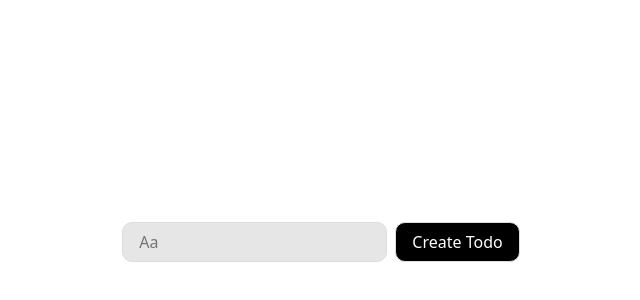
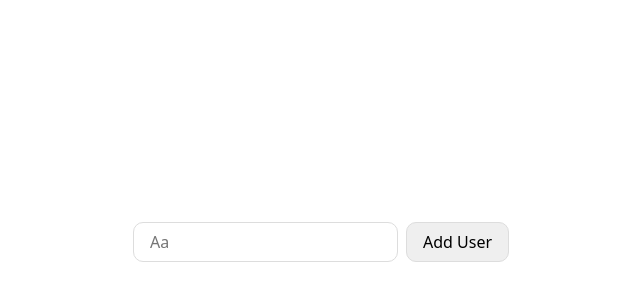
Before and after one commit to hamdi4-beep/github-fetcher, a React (Create React App) app: page / in a window 1280 px wide. Shown: the part 158-458 px from the top of the page, without its empty margins (319-959 px from the left). Built offline with nearby package versions, Linux system fonts and the light colour scheme.

Commit message:
added new files and further improved code readablity

```diff
--- a/src/App.js
+++ b/src/App.js
@@ -1,10 +1,8 @@
+import { UsersContainer } from './UsersContainer'
 import './styles'
-import { TodosContainer } from './TodosContainer'
 
 export default function App() {
     return (
-        <div className='wrapper'>
-            <TodosContainer />
-        </div>
+        <UsersContainer />
     )
 }
--- a/src/Form.js
+++ b/src/Form.js
@@ -1,8 +1,25 @@
-export function Form({ onSubmit }) {
+export function Form({ data: [users, setUsers] }) {
+    const handleSubmit = e => {
+        const formData = new FormData(e.currentTarget)
+        const username = formData.get('username') // holds the username value
+
+        const { currentTarget: [input] } = e // grabs the text input element
+
+        if (!username) return
+
+        fetch(`https://api.github.com/users/${username}`)
+        .then(res => res.ok && res.json())
+        .then(user => setUsers([...users, user]))
+
+        input.value = ''
+
+        e.preventDefault()
+    }
+
     return (
-        <form onSubmit={onSubmit} action='/'>
-            <input type='text' name='todo-item' placeholder='Aa' />
-            <button className='add-todo'>Create Todo</button>
+        <form action='/' onSubmit={handleSubmit}>
+            <input type='text' name='username' placeholder='Aa' />
+            <button>Add User</button>
         </form>
     )
 }
--- a/src/TodoItem.js
+++ /dev/null
@@ -1,8 +0,0 @@
-export function TodoItem({ deleteItem, item }) {
-    return (
-        <li>
-            {item}
-            <button onClick={deleteItem}>Delete Item</button>
-        </li>
-    )
-}
--- a/src/TodoList.js
+++ /dev/null
@@ -1,13 +0,0 @@
-import React from 'react'
-
-export function TodoList(props) {
-    const list = props.list
-
-    return (
-        <ul>
-            {list.map((item, i) => (
-                <React.Fragment key={i}>{props.children(item)}</React.Fragment>
-            ))}
-        </ul>
-    )
-}
--- a/src/TodosContainer.js
+++ /dev/null
@@ -1,35 +0,0 @@
-import { useState } from "react"
-import { TodoList } from "./TodoList"
-import { TodoItem } from "./TodoItem"
-import { Form } from "./Form"
-
-export function TodosContainer() {
-    const [items, setItems] = useState([])
-
-    const handleSubmit = e => {
-        const formData = new FormData(e.currentTarget)
-        const todo_item = formData.get('todo-item')
-        const updatedList = Array.from(new Set([...items, todo_item]))
-
-        if (!todo_item) return
-
-        setItems(updatedList)
-
-        e.currentTarget['todo-item'].value = ''
-        e.preventDefault()
-    }
-
-    const handleDeleteClick = (e, target) => setItems(items.filter(item => item !== target))
-
-    return (
-        <div className='todos__container'>
-            <Form onSubmit={handleSubmit} />
-
-            {items.length > 0 && (
-                <TodoList list={items}>
-                    {item => (<TodoItem deleteItem={e => handleDeleteClick(e, item)} item={item} />)}
-                </TodoList>
-            )}
-        </div>
-    )
-}
--- /dev/null
+++ b/src/UserProfile.js
@@ -0,0 +1,16 @@
+export function UserProfile({ deleteUser, user }) {
+    return (
+        <div className='user__profile'>
+            <div className='user__img'>
+                <img src={user.avatar_url} alt='' />
+            </div>
+
+            <div className='user__info'>
+                <h3>{user.name}</h3>
+                <a href={user.html_url}>@{user.login}</a>
+            </div>
+
+            <button onClick={deleteUser}>Delete User</button>
+        </div>
+    )
+}
--- /dev/null
+++ b/src/UsersContainer.js
@@ -0,0 +1,23 @@
+import { useState } from "react";
+
+import { Form } from "./Form";
+import { UsersList } from './UsersList'
+import { UserProfile } from "./UserProfile";
+
+export function UsersContainer() {
+    const [users, setUsers] = useState([])
+
+    const handleDeleteUserClick = target => setUsers(users.filter(user => user !== target))
+
+    return (
+        <div className='users__container'>
+            <Form data={[users, setUsers]} />
+
+            {users.length > 0 && (
+                <UsersList list={users}>
+                    {user => (<UserProfile deleteUser={() => handleDeleteUserClick(user)} user={user} />)}
+                </UsersList>
+            )}
+        </div>
+    )
+}
--- /dev/null
+++ b/src/UsersList.js
@@ -0,0 +1,11 @@
+import React from "react"
+
+export function UsersList(props) {
+    const list = props.list
+
+    return (
+        <div className='users__list'>
+            {list.map((user, i) => (<React.Fragment key={i}>{props.children(user)}</React.Fragment>))}
+        </div>
+    )
+}
--- a/src/styles/app.scss
+++ b/src/styles/app.scss
@@ -1,50 +1,55 @@
 @forward 'globals';
 
-.todos {
-
-    &__container {
-
 input {
-            background-color: #E6E6E6;
+    margin-right: .5rem;
 }
 
-        ul {
-            border: 1px solid #E6E6E6;
+.users {
+
+    &__list {
+        background-color: #E6E6E6;
+        margin-top: 1.5rem;
+        padding: 1.4rem;
         border-radius: 20px;
-            list-style-type: none;
-            margin: 0;
-            padding: 0;
-            margin-top: 1.4rem;
-            padding-inline: 1.5rem;
 
         & > * + * {
             border-top: 1px solid black;
-                padding-bottom: 1rem;
+        }
+    }
 }
 
-            li {
+.user {
+
+    &__profile {
         display: flex;
-                justify-content: space-between;
-                align-items: center;
-                position: relative;
-                padding-block: 1rem;
-                margin: 0;
+        gap: 1rem;
+
+        &:not(:first-of-type) {
+            padding-top: 1rem;
+            margin-top: 1rem;
         }
 
         button {
             background: none;
+            border: none;
+            padding: 0;
             color: red;
-                margin-left: 1rem;
-                border: none;
+            align-self: flex-end;
+            margin-left: auto;
             cursor: pointer;
-                padding: 0;
+        }
+    }
+
+    &__img {
+        width: 5rem;
+        border-radius: 50%;
+        overflow: hidden;
+
+        img {
+            display: block;
+            max-width: 100%;
+            aspect-ratio: 1;
+            object-fit: cover;
         }
     }
 }
-}
-
-.add-todo {
-    background-color: black;
-    color: white;
-    margin-left: .5rem;
-}
--- a/src/styles/globals/_default.scss
+++ b/src/styles/globals/_default.scss
@@ -2,6 +2,8 @@
 *::before,
 *::after {
     box-sizing: border-box;
+    margin: 0;
+    padding: 0;
 }
 
 body {
@@ -9,8 +11,6 @@ body {
     display: grid;
     place-content: center;
     min-height: 100vh;
-    margin: 0;
-    padding: 0;
 }
 
 input, button {
```
Lines whose indentation alone changed are shown as unchanged.
